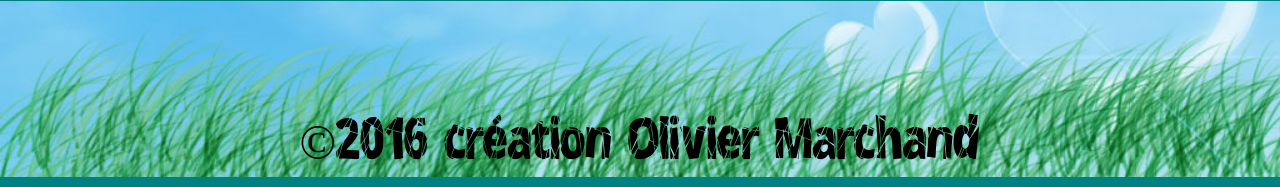
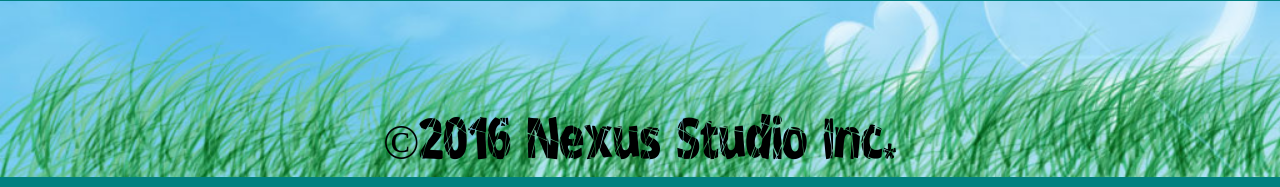
Before and after one commit to NexusJungler/Education, a PHP site: page /addstudent.php in a window 1280 px wide. Shown: the part 1339-1526 px from the top of the page. Run offline with PHP 8.4, Linux system fonts and the light colour scheme; data comes from the database, SQL or seed files in the repository.

Commit message:
Update footer.php

```diff
--- a/Education/include/footer.php
+++ b/Education/include/footer.php
@@ -1,2 +1,2 @@
 
-<p class="footer">&copy2016 création Olivier Marchand</p>
+<p class="footer">&copy2016 Nexus Studio Inc.</p>
```
